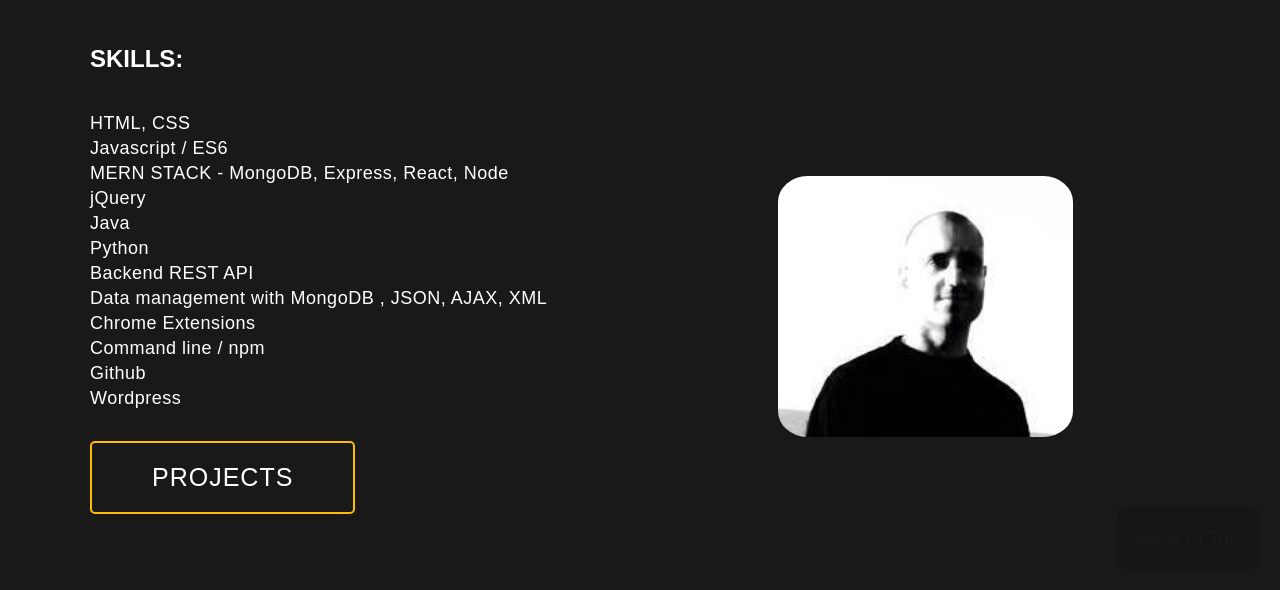
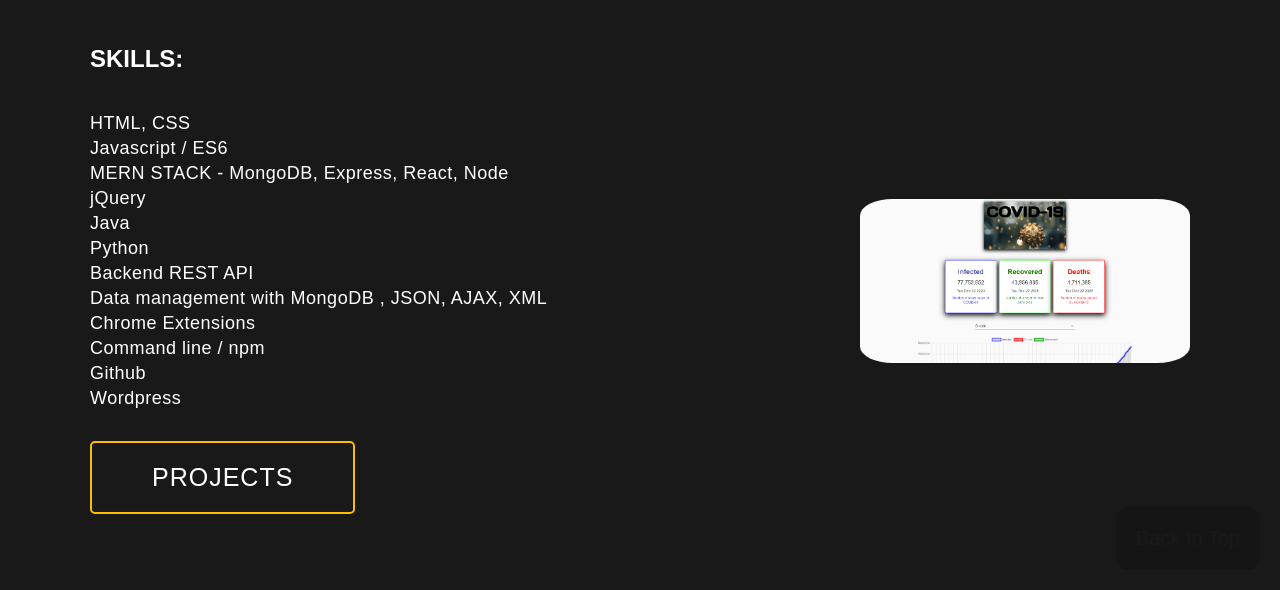
Before and after one commit to ItzhakLevy1/My-Portfolio-Web-1, a plain HTML site: page index.html in a window 1280 px wide. Shown: the part 210-800 px from the top of the page. Drawn offline with nearby package versions, Linux system fonts and the light colour scheme.

Commit message:
Update index.html

```diff
--- a/index.html
+++ b/index.html
@@ -50,7 +50,7 @@
 
         <h1 style="font-size: xx-large; font-size: 500%;"><b> Hello, My Name is &nbsp;&nbsp;&nbsp;&nbsp;&nbsp;&nbsp; &nbsp;&nbsp;&nbsp;&nbsp;&nbsp;&nbsp;&nbsp;&nbsp;&nbsp;&nbsp;&nbsp;&nbsp;<b  style="color: rgb(255, 187, 0);">Itzhak Levy</b>.</b><span></span>
           <!-- I'm a self taught developer. --> </h1>
-          <img style="border-radius: 10%; max-width: 30%; float:right; margin-top: 20%;" src="/images/myProfilePicture.jpg" alt="img">
+          <img src="images/c1.PNG" alt="img" style="border-radius: 10%; max-width: 30%; float:right; margin-top: 20%;">
           <br />
           <br />
           <br />
```
